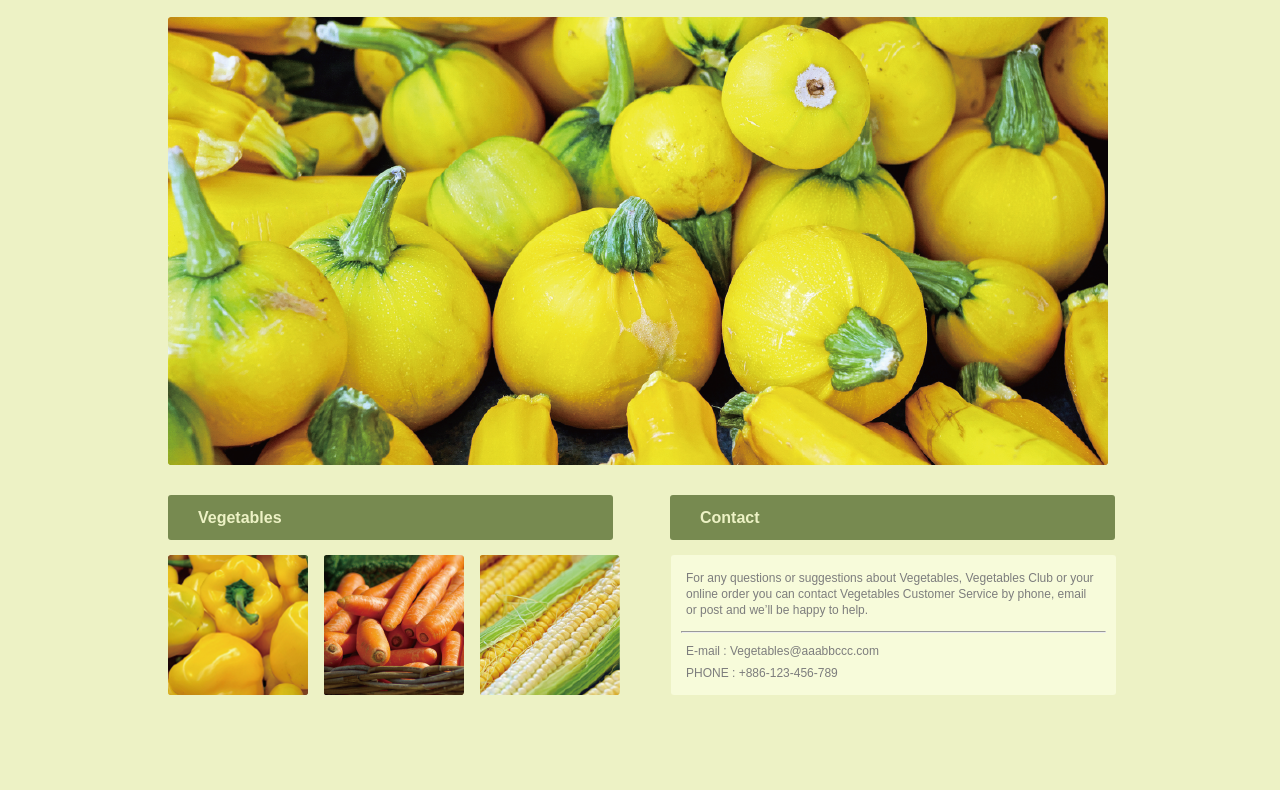
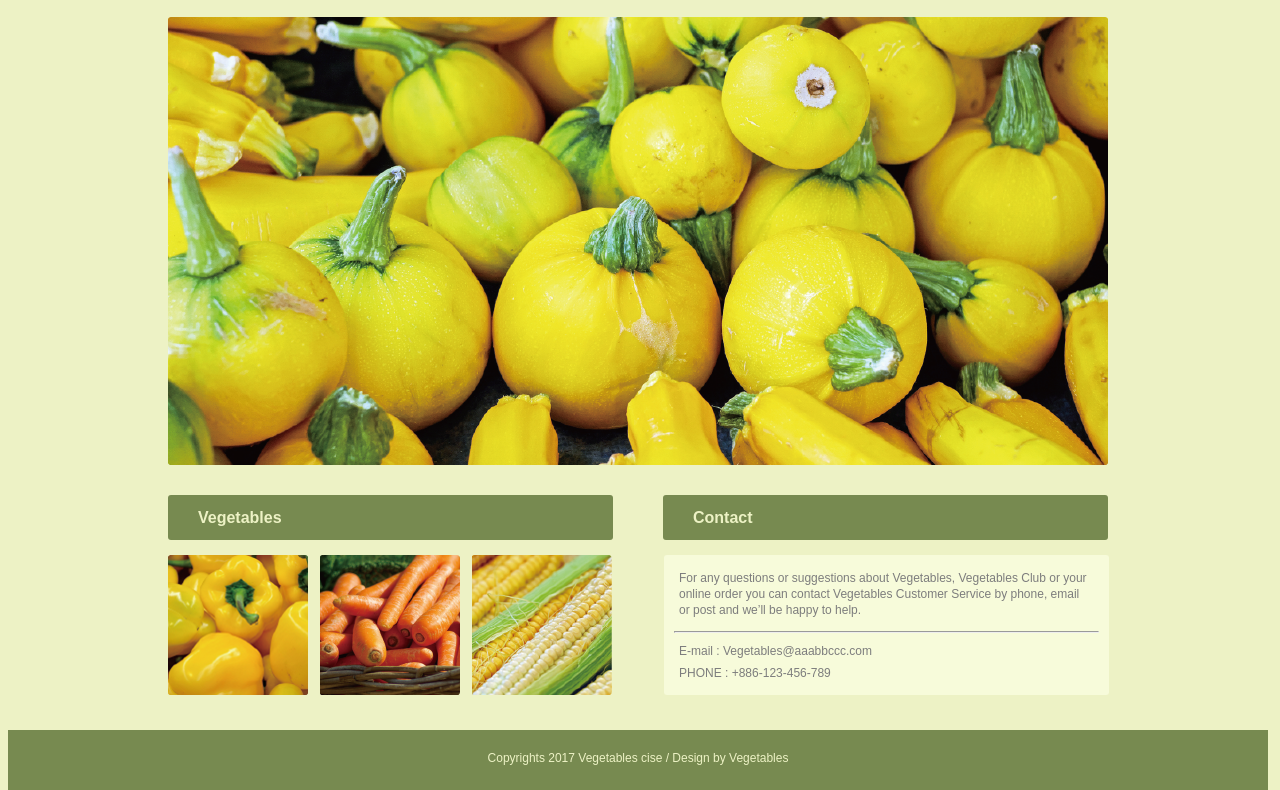
Before and after one commit to AaronXue0/vegetable-page, a plain HTML site: page index.html in a window 1280 px wide. Shown: the part 160-950 px from the top of the page. Before the commit the page ends 896 px from the top, so only its background shows below. Drawn offline with Linux system fonts and the light colour scheme.

Commit message:
Add footer

```diff
--- a/index.html
+++ b/index.html
@@ -246,6 +246,32 @@
             color: #7d7d7d;
             margin-left: 15px;
         }
+
+        .flex-content {
+            display: flex;
+            flex-direction: row;
+        }
+
+        .footer {
+            width: 1260px;
+            height: 60px;
+            background-color: #778a50;
+            margin-top: 35px;
+        }
+
+        .footer-text {
+            font-family: Arial;
+            font-size: 12px;
+            font-weight: normal;
+            font-stretch: normal;
+            font-style: normal;
+            line-height: 3;
+            letter-spacing: normal;
+            text-align: center;
+            color: #edf2c5;
+            padding: 10px;
+            margin-bottom: 25px;
+        }
     </style>
 </head>
 
@@ -283,9 +309,11 @@
             <div class="body-box-title">
                 <p class="body-box-item">Vegetables</p>
             </div>
-            <img src="img_vegetables_pepper.png" id="pepper">
-            <img src="img_vegetables_carrot.png" id="carrot">
-            <img src="img_vegetables_corn.png" id="corn">
+            <div class="flex-content">
+                <img src="img_vegetables_pepper.png" id="pepper">
+                <img src="img_vegetables_carrot.png" id="carrot">
+                <img src="img_vegetables_corn.png" id="corn">
+            </div>
         </div>
         <div>
             <div class="body-box-title" id="contact">
@@ -303,5 +331,10 @@
                 </div>
             </div>
         </div>
-
+    </div>
+    <footer class="footer">
+        <p class="footer-text">
+            Copyrights 2017 Vegetables cise / Design by Vegetables
+        </p>
+    </footer>
 </html>
```
